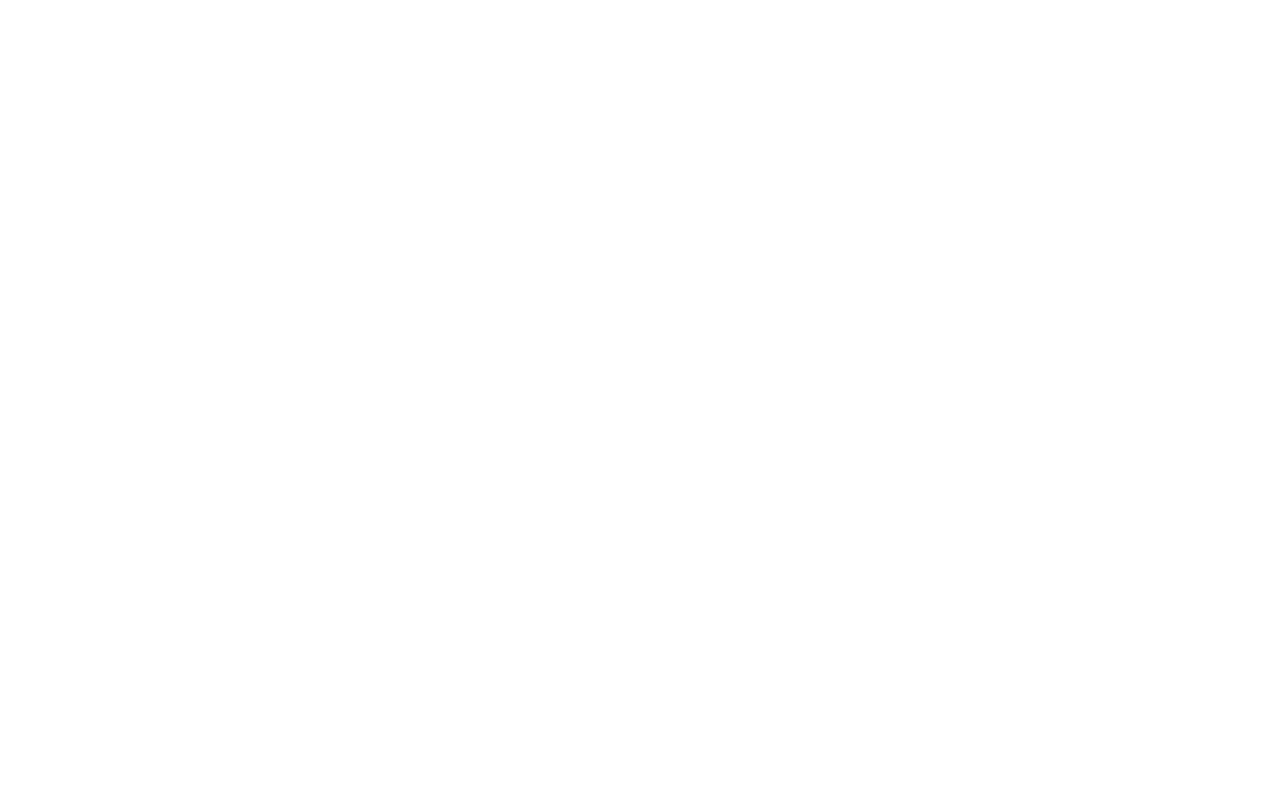
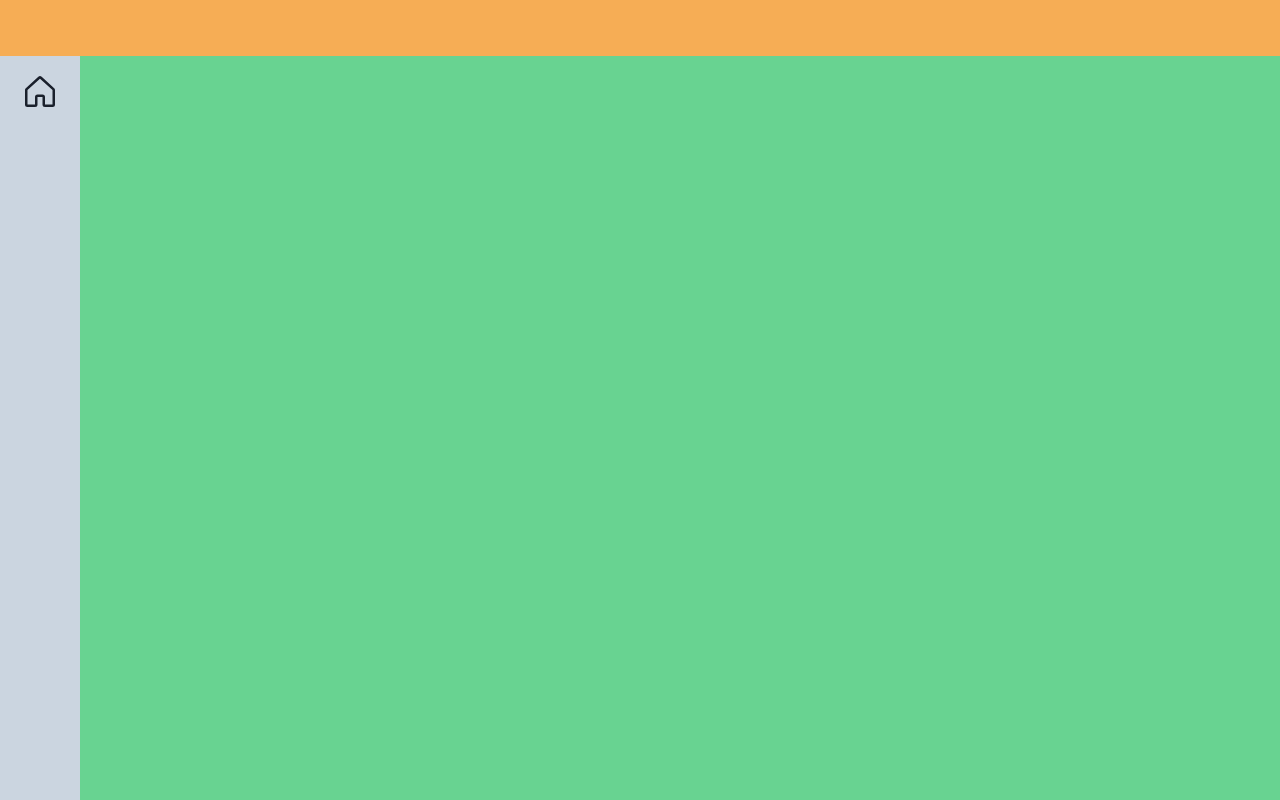
Before and after one commit to puzanovkirill/countries-graphql, a React (Vite) app: page / in a window 1280 px wide. Built offline with nearby package versions, Linux system fonts and the light colour scheme.

Commit message:
Added main layout grid

```diff
--- a/src/App.tsx
+++ b/src/App.tsx
@@ -1,7 +1,13 @@
+import { ChakraProvider } from '@chakra-ui/react';
 import AppRoutes from './app-routes';
+import theme from './theme';
 
 function App() {
-  return <AppRoutes />;
+  return (
+    <ChakraProvider theme={theme}>
+      <AppRoutes />
+    </ChakraProvider>
+  );
 }
 
 export default App;
--- a/src/common/layouts/main-layout.components.tsx
+++ b/src/common/layouts/main-layout.components.tsx
@@ -1,5 +1,43 @@
+import {
+  HStack,
+  IconButton,
+  Grid,
+  Tooltip,
+  GridItem,
+  VStack,
+  useColorModeValue,
+} from '@chakra-ui/react';
+import { House } from 'phosphor-react';
+import { Outlet } from 'react-router-dom';
+
 function MainLayout() {
-  return null;
+  const navBg = useColorModeValue('gray.300', 'gray.600');
+  return (
+    <Grid
+      templateAreas='"header header" "nav main"'
+      gridTemplateRows="max-content 1fr"
+      gridTemplateColumns="max-content 1fr"
+      gap={0}
+      h="100vh"
+    >
+      <GridItem pl="2" bg="orange.300" area="header" h={14}></GridItem>
+      <GridItem pl="2" bg={navBg} area="nav" p={0} w={20}>
+        <VStack p={4}>
+          <Tooltip label="Home">
+            <IconButton
+              w="full"
+              as={House}
+              variant="ghost"
+              aria-label="Navigate to home page"
+            />
+          </Tooltip>
+        </VStack>
+      </GridItem>
+      <GridItem pl="2" bg="green.300" area="main">
+        <Outlet />
+      </GridItem>
+    </Grid>
+  );
 }
 
 export default MainLayout;
--- /dev/null
+++ b/src/theme.ts
@@ -0,0 +1,7 @@
+import { extendTheme } from '@chakra-ui/react';
+
+const theme = extendTheme({
+  components: {},
+});
+
+export default theme;
```
